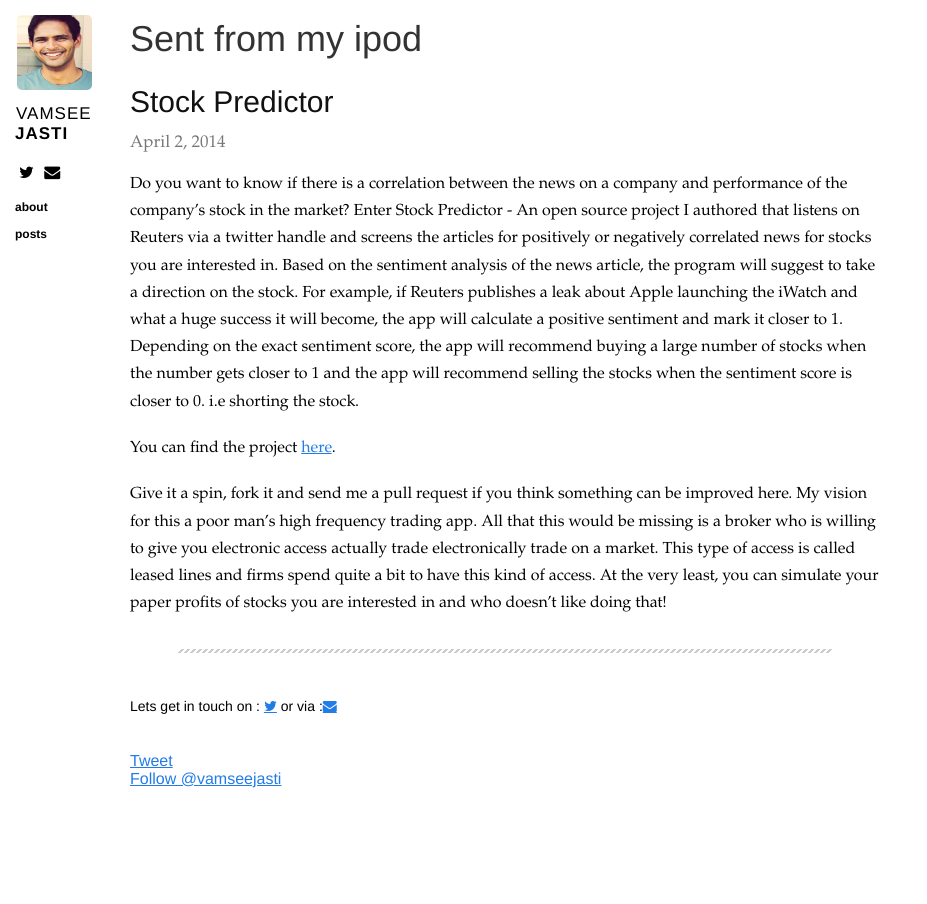
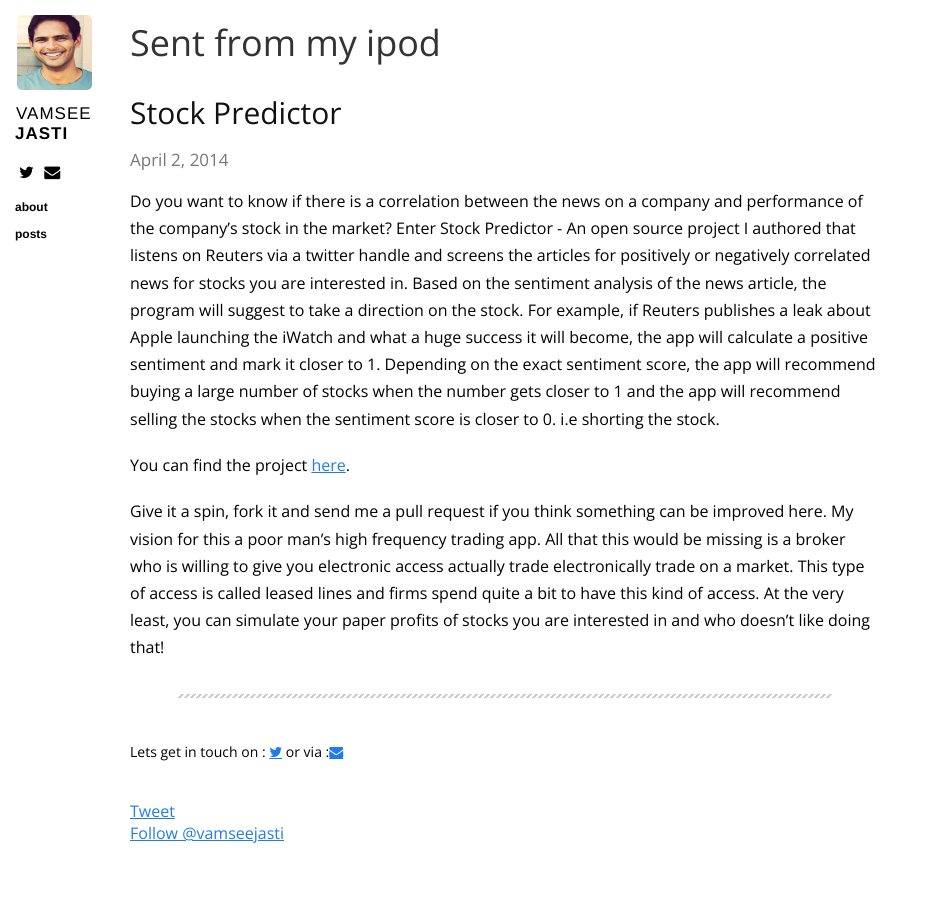
Before and after one commit to jasti/jasti.github.io, a Jekyll site: the page built from _posts/2014-04-02-stock.markdown, in a window 1280 px wide. Shown: the whole page, without its empty margins (0-927 px from the left). Built offline with Jekyll 4.4.1, drawn with Linux system fonts in a browser that asks for light colours; nearby versions of some CDN libraries; Markdown is read by kramdown in place of the engine named in the settings; comment, search, counter and statistics services are not loaded.

Commit message:
Change primary font to Open Sans + using Google Fonts

```diff
--- a/_layouts/layout.html
+++ b/_layouts/layout.html
@@ -20,8 +20,7 @@
   <link rel="stylesheet" href="/css/pygments.css" type="text/css" />
   <link media="only screen and (max-device-width: 480px)" href="/css/mobile.css" type="text/css" rel="stylesheet" />
   <link media="only screen and (device-width: 768px)" href="/css/mobile.css" type="text/css" rel="stylesheet" />
-  <!--<link href='http://fonts.googleapis.com/css?family=Yanone+Kaffeesatz' rel='stylesheet' type='text/css'>
--->
+  <link href='http://fonts.googleapis.com/css?family=Open+Sans:300italic,300' rel='stylesheet' type='text/css'>
   <link rel="apple-touch-icon" href="/apple-touch-icon.png" />
 
   <script type="text/javascript" src="http://ajax.googleapis.com/ajax/libs/jquery/1.8.3/jquery.min.js"></script>
--- a/css/base.css
+++ b/css/base.css
@@ -1,7 +1,7 @@
 @charset "UTF-8";
 
 body {
-	font-family: "Avenir Next","Palatino Linotype", "Book Antiqua", Palatino, serif;
+	font-family: "Open Sans","Palatino Linotype", "Book Antiqua", Palatino, serif;
 	margin: 0;
 	-webkit-font-smoothing: antialiased;
 }
@@ -104,7 +104,7 @@
 
 .content h1 {
 	color: #333;
-	font-family: "Avenir Next", Helvetica, sans-serif;
+	font-family: ""Open Sans"", Helvetica, sans-serif;
 	font-weight: 400;
 }
 
@@ -115,7 +115,7 @@
 
 .content h2 {
 	color: #333;
-	font-family: "Avenir Next", Helvetica, sans-serif;
+	font-family: "Open Sans", Helvetica, sans-serif;
 	font-weight: 400;
 }
 
@@ -126,7 +126,7 @@
 
 .content h3 {
 	color: #333;
-	font-family: "Avenir Next", Helvetica, sans-serif;
+	font-family: "Open Sans", Helvetica, sans-serif;
 	font-weight: 400;
 }
 
@@ -137,7 +137,7 @@
 
 .content h4 {
 	color: #333;
-	font-family: "Avenir Next", Helvetica, sans-serif;
+	font-family: "Open Sans", Helvetica, sans-serif;
 	font-weight: 400;
 }
 
@@ -219,7 +219,7 @@
 
 .content .byline {
 	margin-bottom: 17px;
-	font-family: "Avenir Next, Helvetica, sans-serif;
+	font-family: "Open Sans", Helvetica, sans-serif;
 	padding-left: 0px;
 	font-size: 17px;
 	color: #777;
@@ -269,7 +269,7 @@
 .content .meta {
 	margin: 30px 0;
 	padding: 10px 0;
-	font-family: Helvetica, sans-serif;
+	font-family: "Open Sans",Helvetica, sans-serif;
 }
 
 .content .meta p {
```
